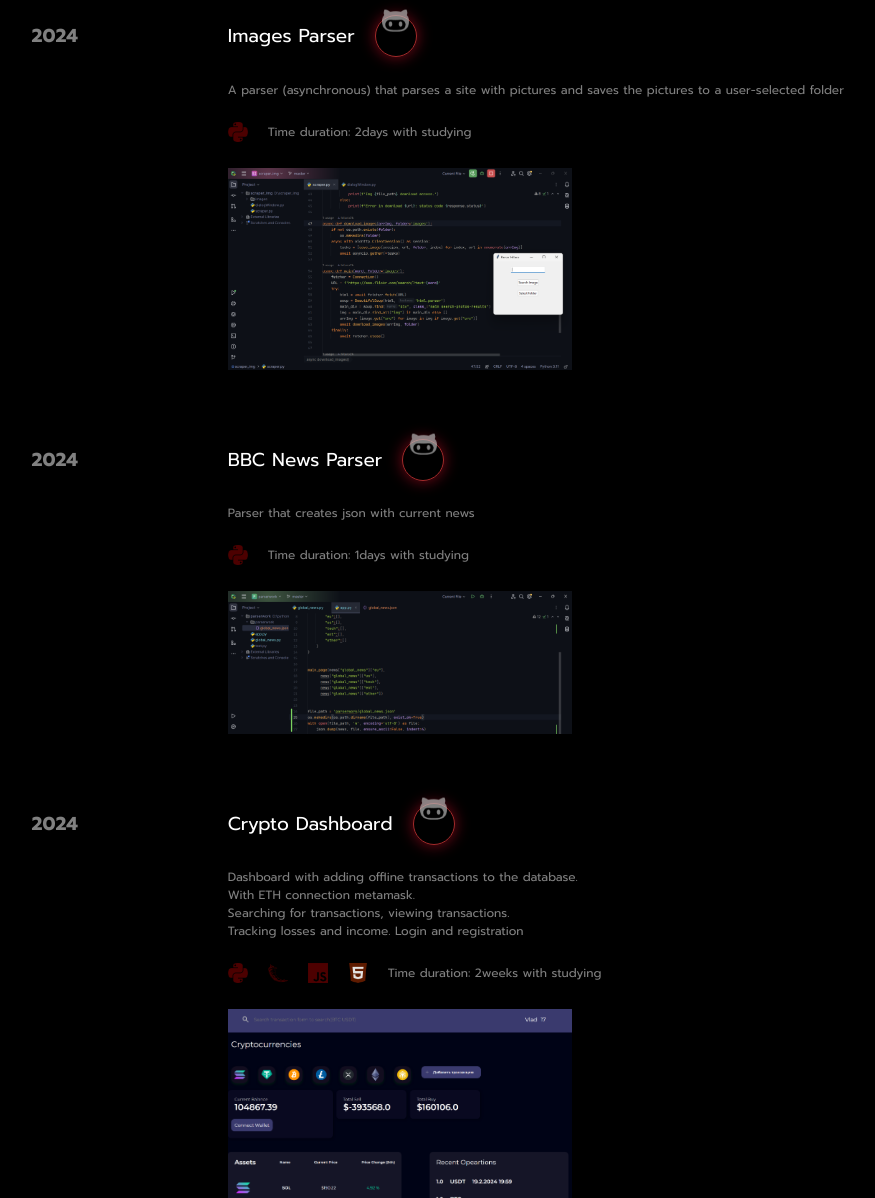
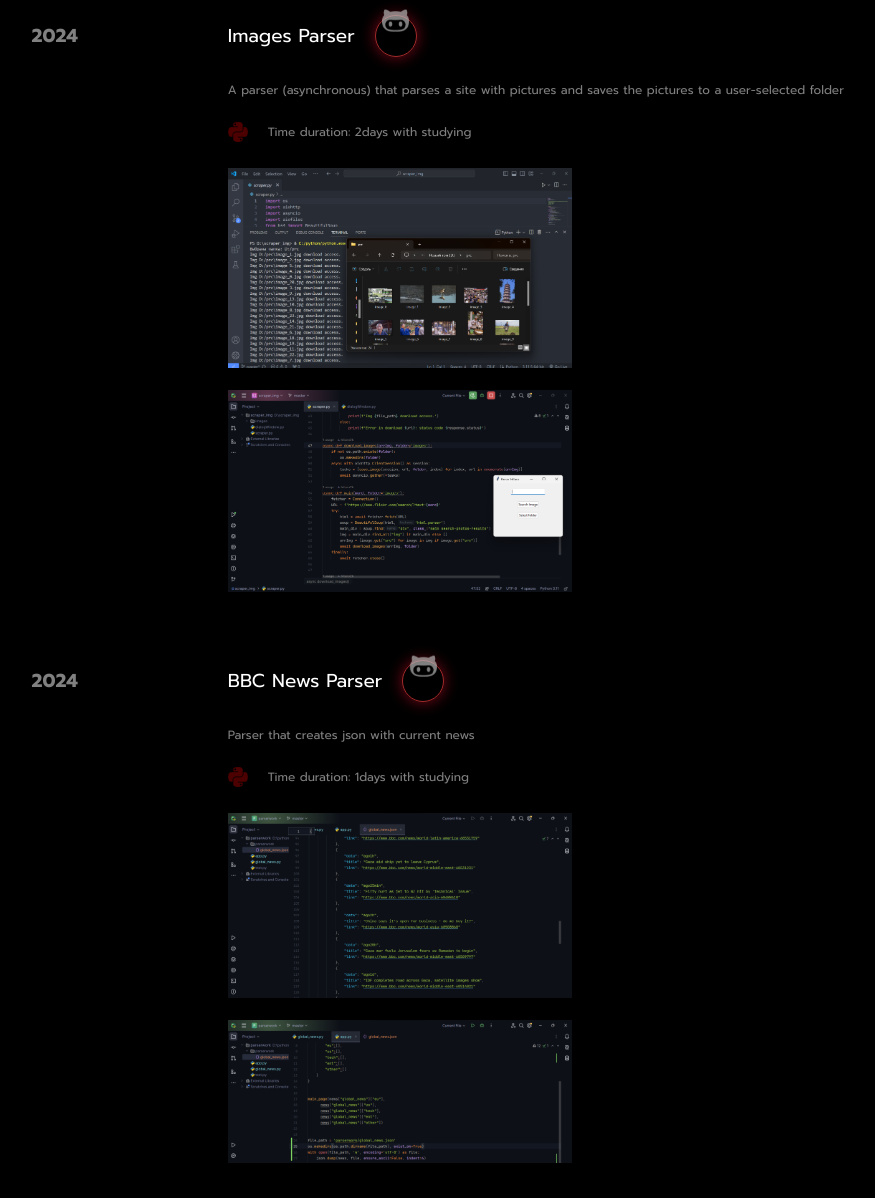
Before and after one commit to hitaro2k/hitaro-cv, a plain HTML site: page index.html in a window 1280 px wide. Shown: the part 2823-4021 px from the top of the page, without its empty margins (166-1041 px from the left). Drawn offline with Linux system fonts and the light colour scheme.

Commit message:
rw some imgs in proj

```diff
--- a/index.html
+++ b/index.html
@@ -200,11 +200,12 @@
                                     <p class="subtitle">Time duration: 2days with studying</p>
                                 </div>
                             </div>
+                            <img src="/img/img_parser_res.png" alt="" class="img img-project">
                             <img src="/img/parser-img.png" alt="" class="img img-project">
                         </div>
                     </div>
 
-                    <!-- Parser -->
+                    <!-- Parser BBC -->
                     <div class="block">
                         <div class="left">
                             <h3 class="title">2024</h3>
@@ -225,6 +226,7 @@
                                     <p class="subtitle">Time duration: 1days with studying</p>
                                 </div>
                             </div>
+                            <img src="/img/BBC_json.png" alt="" class="img img-project">
                             <img src="/img/parserproj.png" alt="" class="img img-project">
                         </div>
                     </div>
```
Also changed, not shown: img/BBC_json.png (added), img/img_parser_res.png (added).
